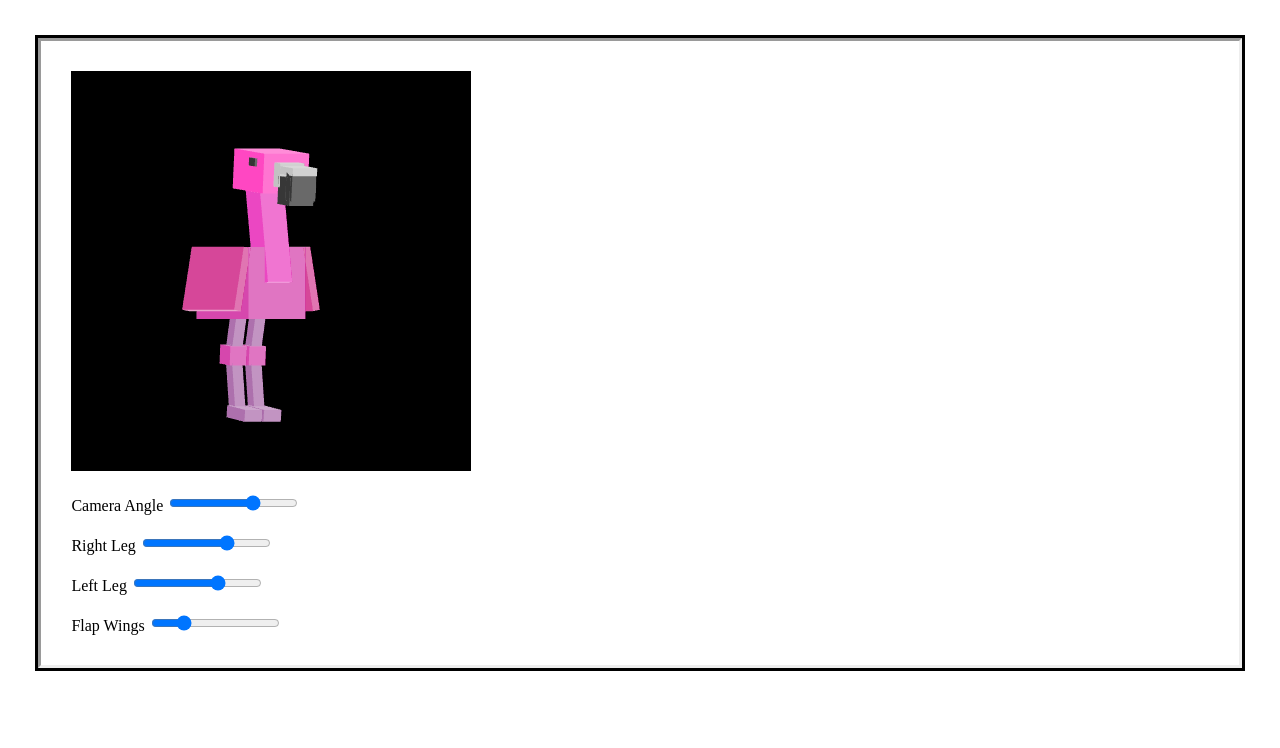
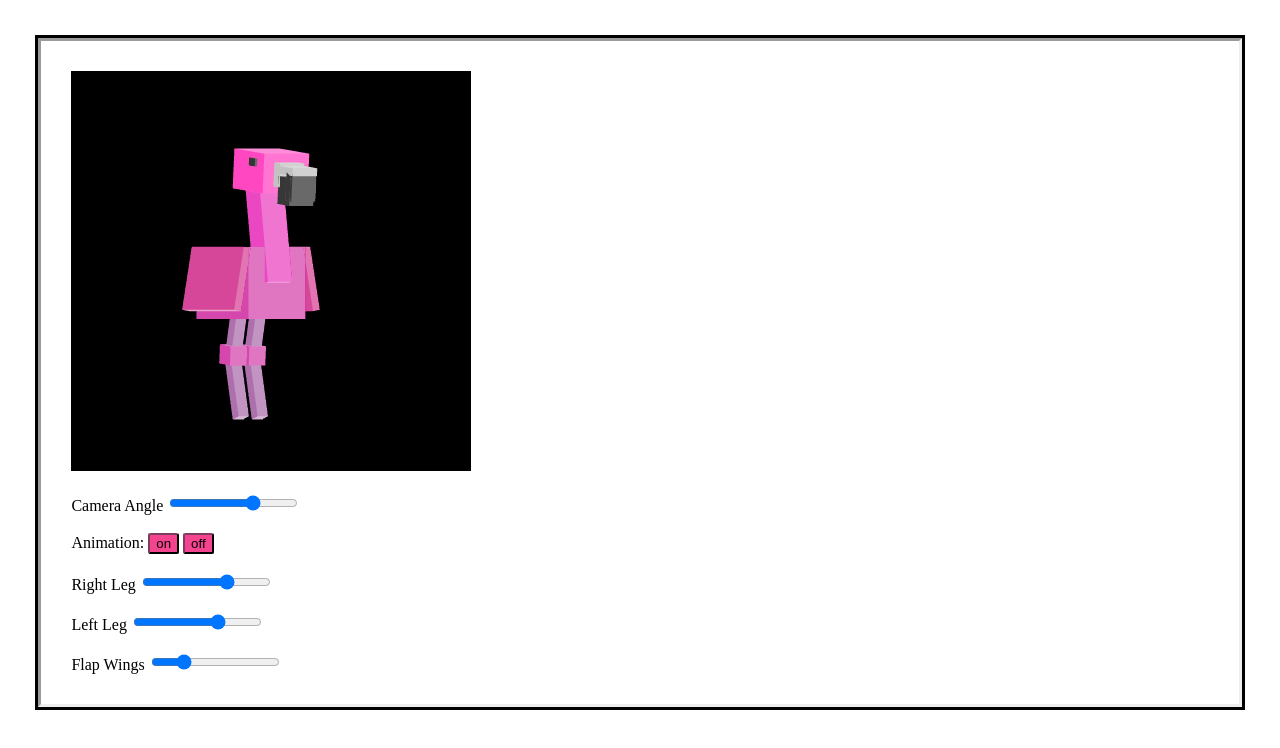
Before and after one commit to rbcabanks/Assignment_2, a plain HTML site: page ch02/asg1.html in a window 1280 px wide. Drawn offline with Linux system fonts and the light colour scheme.

Commit message:
saving final

```diff
--- a/ch02/asg1.html
+++ b/ch02/asg1.html
@@ -15,6 +15,11 @@
 Camera Angle
   <input type="range" min="-90" max="90" value="30" class="slider" id="camera">
 <br></br>
+Animation:
+<button type="button" id="on">on</button>
+<button type="button" id="off">off</button>
+<br></br>
+
 Right Leg
   <input type="range" min="-50" max="45" value="15" class="rLeg" id="rLeg">
 <br></br>
--- a/ch02/asg1.js
+++ b/ch02/asg1.js
@@ -47,6 +47,23 @@ let u_ModelMatrix;
 let g_rLeg=15;
 let g_lLeg=15;
 let wings=10;
+let animate=false;
+let moveUp;
+let moveBack;
+let moveBackL;
+let aboveN=1.8;
+let aboveN2=1.8;
+var k=.03
+let moveBottom;
+let checkgr=0;
+let rotateNr=0;
+
+let checkg=0;
+let rotateN=0;
+let moveBottomL;
+
+
+
 
 let gAnimalGlobalRotation=30;
 function addActionsForUI() { // used this resource "https://www.w3schools.com/howto/howto_js_rangeslider.asp"
@@ -75,6 +92,9 @@ function addActionsForUI() { // used this resource "https://www.w3schools.com/ho
  document.getElementById('rLeg').addEventListener('mousemove', function () {g_rLeg=this.value; renderScene();}); //g_selectedColor[0]=this.value/100;
  document.getElementById('lLeg').addEventListener('mousemove', function () {g_lLeg=this.value; renderScene();}); //g_selectedColor[0]=this.value/100;
  document.getElementById('wings').addEventListener('mousemove', function () {wings=this.value; renderScene();}); //g_selectedColor[0]=this.value/100;
+ document.getElementById('on').onclick = function () {animate=true};
+ document.getElementById('off').onclick = function () {animate=false};
+
 
 
 }
@@ -139,13 +159,17 @@ function printBonsai(){
   //const imag = document.getElementById("img");
   //ctx.drawImage(imag,-80,-30,1460,800);
 }
+function updateAnimationAngles(){
+  if(animate==true){
+    g_rLeg=40*Math.sin(g_seconds);
+    wings=10*Math.sin(g_seconds);
+    g_lLeg=-40*Math.sin(g_seconds);
+  }
+}
+function renderScene(){
 
-function renderScene(){
+  updateAnimationAngles();
   renderAllShapes();
-  //gl.enable(gl.DEPTH_TEST);
-
-  //gl.uniform4f(u_FragColor,0,0,.5,1); //color of triangle
-  //drawTriangle3D([-1,0,0,-.5,-1,0,0,0,0]);
 
   let translateM= new Matrix4();
   let rotateM= new Matrix4();
@@ -241,7 +265,6 @@ function renderScene(){
   drawCube(modelMatrix);
 
 
-  let moveUp;
   if(wings==10){
     moveUp=0;
   }
@@ -270,7 +293,6 @@ function renderScene(){
   rgba=[.8,.1,.5,1];
   drawCube(modelMatrix);
 
-  let moveBackL;
   if(g_lLeg==15){
     moveBackL=0;
   }
@@ -279,7 +301,6 @@ function renderScene(){
   }
 
   //right leg
-    let moveBack;
   if(g_rLeg==15){
     moveBack=0;
   }
@@ -306,17 +327,26 @@ function renderScene(){
   rgba=[.8,.1,.6,1];
   drawCube(rLegMatrix);
 
-    //right bottom
-    let aboveN=1.5;
-    if(g_rLeg<-11){
-      aboveN=2.4;
+
+  //right bottom part of leg
+  if(g_rLeg>3){
+    if(checkgr<.26){
+      checkgr=g_rLeg/500
+      rotateNr=g_rLeg
+      moveBottom=0;
     }
-    else{
-      aboveN=1.5;
   }
-    translateM.setTranslate(.055,-.55,.26+aboveN*(moveBack));
-    rotateM.setRotate(Math.abs(g_rLeg/2),.5,0,0);
-    scaleM.setScale(.03,.18,.03);
+  else if(-3<g_rLeg<3){
+    checkgr=-g_rLeg/670
+    rotateNr=g_rLeg*-.6;
+    if(moveBottom>-.3){
+      moveBottom=g_rLeg/160;
+    }
+  }
+
+  translateM.setTranslate(.055,-.6+(checkgr),.25+(moveBottom));
+  rotateM.setRotate(rotateNr,1,0,0);
+  rLegMatrix.scale(.8,1, .8);
   modelMatrix.setIdentity();
   modelMatrix.multiply(translateM);
   modelMatrix.multiply(rotateM);
@@ -324,18 +354,10 @@ function renderScene(){
   rgba=[.6,.3,.6,1];
   drawCube(modelMatrix);
 
-
-    // right bottom floor
-    translateM.setTranslate(.055,-.74+aboveN/55,.22+(aboveN*(moveBack)-.05));
-    rotateM.setRotate((.09-g_rLeg/2),.5,0,0);
-    scaleM.setScale(.05,.03,.09);
-    modelMatrix.setIdentity();
-    modelMatrix.multiply(translateM);
-    modelMatrix.multiply(rotateM);
-    modelMatrix.multiply(scaleM);
-    rgba=[.6,.3,.6,1];
-    drawCube(modelMatrix);
-
+//-------------------------------------------------------------------
+  translateM.setIdentity();
+  scaleM.setIdentity();
+  rotateM.setIdentity();
 
   //left leg
   translateM.setTranslate(-.055,-.3,.25+(moveBackL));
@@ -352,28 +374,31 @@ function renderScene(){
   //left joint
   var lLegMatrix=new Matrix4();
   lLegMatrix.set(modelMatrix);
-    lLegMatrix.scale(1.6,.28, 1.7);
+  lLegMatrix.scale(1.6,.28, 1.8);
   lLegMatrix.translate(0,-2.6,0);
   lLegMatrix.rotate(g_lLeg/1.5,.5,0,0);
   rgba=[.8,.1,.6,1];
   drawCube(lLegMatrix);
 
-    let aboveN2=1.5;
-    if(g_lLeg<=-3){
-      if(aboveN2<2.4){
-        aboveN2=aboveN2+1;
+  //left bottom part of leg
+  if(g_lLeg>3){
+    if(checkg<.26){
+      checkg=g_lLeg/500
+      rotateN=g_lLeg
+      moveBottomL=0;
     }
   }
-    else{
-      if(aboveN2>1.5){
-        aboveN2=aboveN2-1;
+  else if(-3<g_lLeg<3){
+    checkg=-g_lLeg/670
+    rotateN=g_lLeg*-.6;
+    if(moveBottomL>-.3){
+      moveBottomL=g_lLeg/160;
     }
   }
-    console.log(aboveN2);
-    // left bottom
-    translateM.setTranslate(-.055,-.55,.26+aboveN2*(moveBackL));
-    rotateM.setRotate(Math.abs(g_lLeg/2),.5,0,0);
-    scaleM.setScale(.03,.18,.03);
+
+  translateM.setTranslate(-.055,-.6+(checkg),.25+(moveBottomL));
+  rotateM.setRotate(rotateN,1,0,0);
+  scaleM.setScale(.03,.17,.03);
   modelMatrix.setIdentity();
   modelMatrix.multiply(translateM);
   modelMatrix.multiply(rotateM);
@@ -381,16 +406,48 @@ function renderScene(){
   rgba=[.6,.3,.6,1];
   drawCube(modelMatrix);
 
-    // left bottom floor
-    translateM.setTranslate(-.055,-.74+aboveN2/55,.22+(aboveN2*(moveBackL)-.05));
-    rotateM.setRotate((.09-g_lLeg/2),.5,0,0);
-    scaleM.setScale(.05,.03,.09);
+  /*
+  if(g_lLeg>3){
+    if(checkg<.26){
+      checkg=g_lLeg/500
+      rotateN=g_lLeg
+      moveBottomL=0;
+    }
+  }
+  else if(-3<g_lLeg<3){
+    checkg=-g_lLeg/670
+    rotateN=g_lLeg*-.6;
+    if(moveBottomL>-.3){
+      moveBottomL=g_lLeg/160;
+    }
+  }
+  //left bottom part of leg
+  translateM.setTranslate(-.055,-.6+(checkg),.25+(moveBottomL));
+  rotateM.setRotate(rotateN,1,0,0);
+  lLegMatrix.scale(.8,1, .8);
   modelMatrix.setIdentity();
   modelMatrix.multiply(translateM);
   modelMatrix.multiply(rotateM);
   modelMatrix.multiply(scaleM);
   rgba=[.6,.3,.6,1];
   drawCube(modelMatrix);
+*/
+  //lLegMatrix.rotate((g_lLeg/1.5),.5,0,0);
+  /*rgba=[.6,.3,.6,1];
+  drawCube(lLegMatrix);*/
+  /*
+  if(g_lLeg<=-3){
+    if(aboveN2<2.4){
+      aboveN2=aboveN2+k;
+    }
+  }
+  else{
+    if(aboveN2>1.5){
+      aboveN2=aboveN2-k;
+    }
+  }
+  */
+  //-------------------------------------------------------------------
 
 }
 function renderAllShapes() {
@@ -425,9 +482,17 @@ function main() {
   // Clear <canvas>
   gl.clear(gl.COLOR_BUFFER_BIT | gl.DEPTH_BUFFER_BIT);
   //renderAllShapes();
+  //renderScene();
+  requestAnimationFrame(tick);
+}
+var g_startTime=performance.now()/1000;
+var g_seconds=performance.now()/1000-g_startTime;
+
+function tick(){
+  g_seconds=performance.now()/1000-g_startTime;
   renderScene();
+  requestAnimationFrame(tick);
 }
-
 /*
 var g_points = [];  // The array for the position of a mouse press
 var g_colors = [];  // The array to store the color of a point
```
Lines whose indentation alone changed are shown as unchanged.
